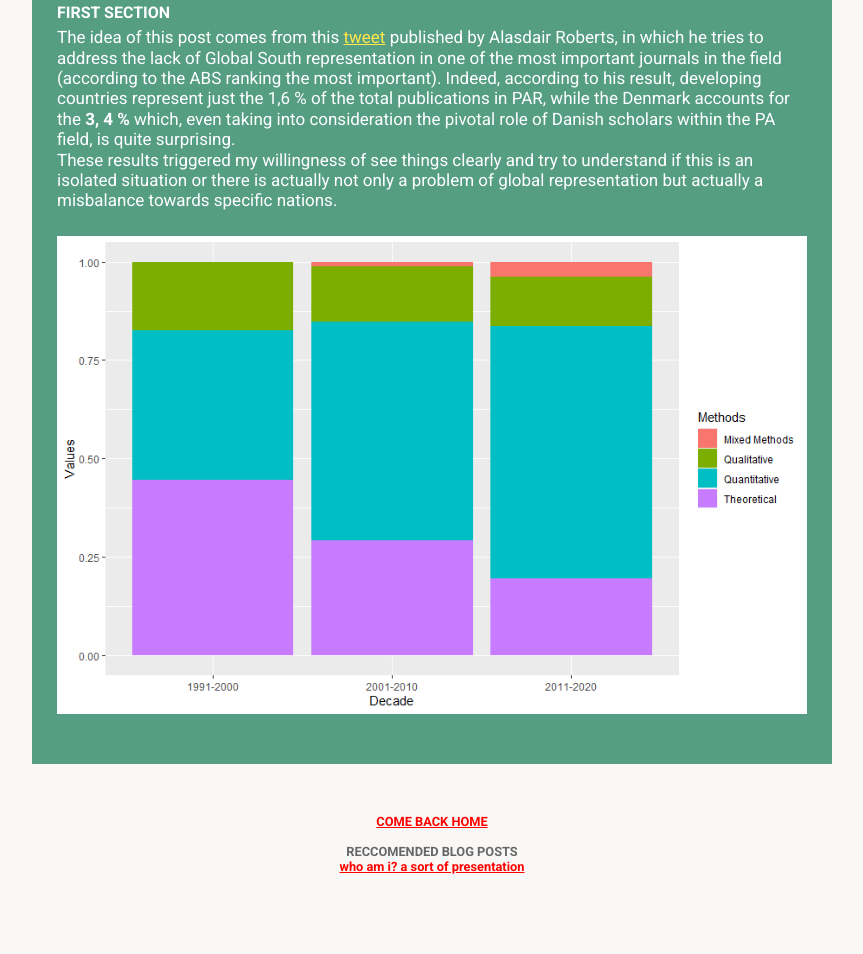
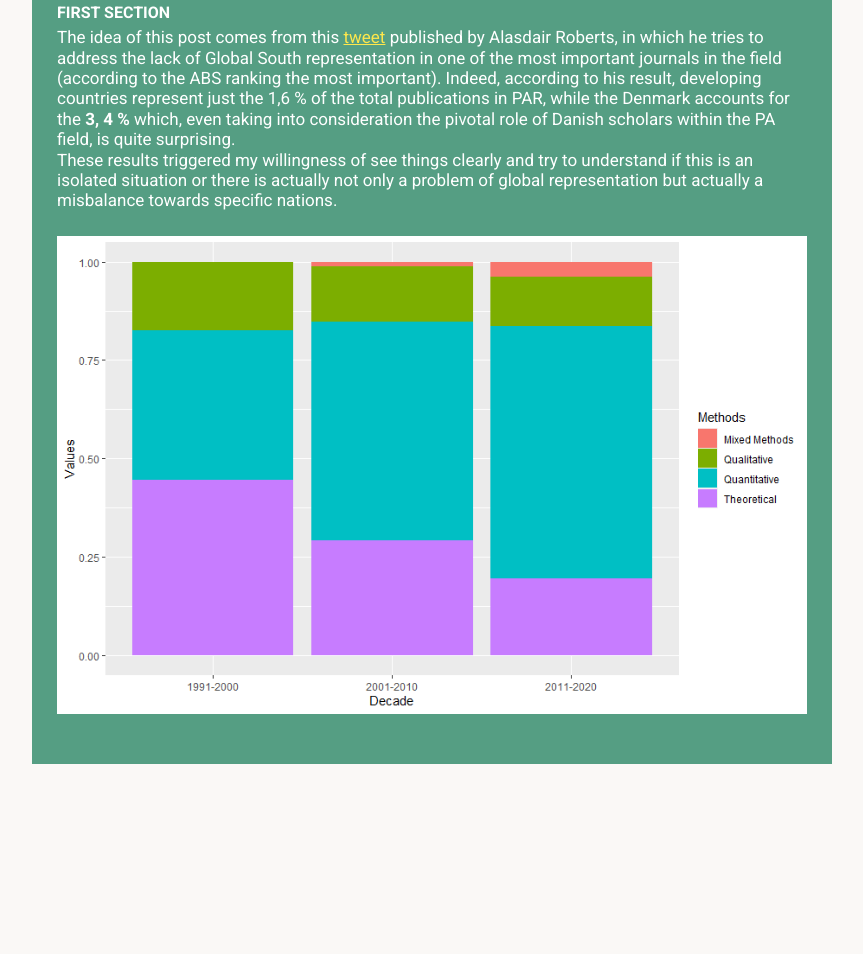
Before and after one commit to TomMisch/fulvioscognamiglio.github.io, a plain HTML site: page blogpost/2blog.html in a window 1280 px wide. Shown: the part 194-1148 px from the top of the page, without its empty margins (208-1071 px from the left). After the commit the page ends 1088 px from the top, so only its background shows below. Drawn offline with Linux system fonts and the light colour scheme.

Commit message:
Update 2blog.html

```diff
--- a/blogpost/2blog.html
+++ b/blogpost/2blog.html
@@ -29,8 +29,5 @@ representation but actually a misbalance towards specific nations.
 </p>
 </div>
 <footer>
-    <a href="/index.html">COME BACK HOME</a><br><br>
-    <strong> RECCOMENDED BLOG POSTS </strong><br>
-    <a href="/blogpost/1blog.html"> who am i? a sort of presentation</a>
 </footer>
 </div></body></html>
```
